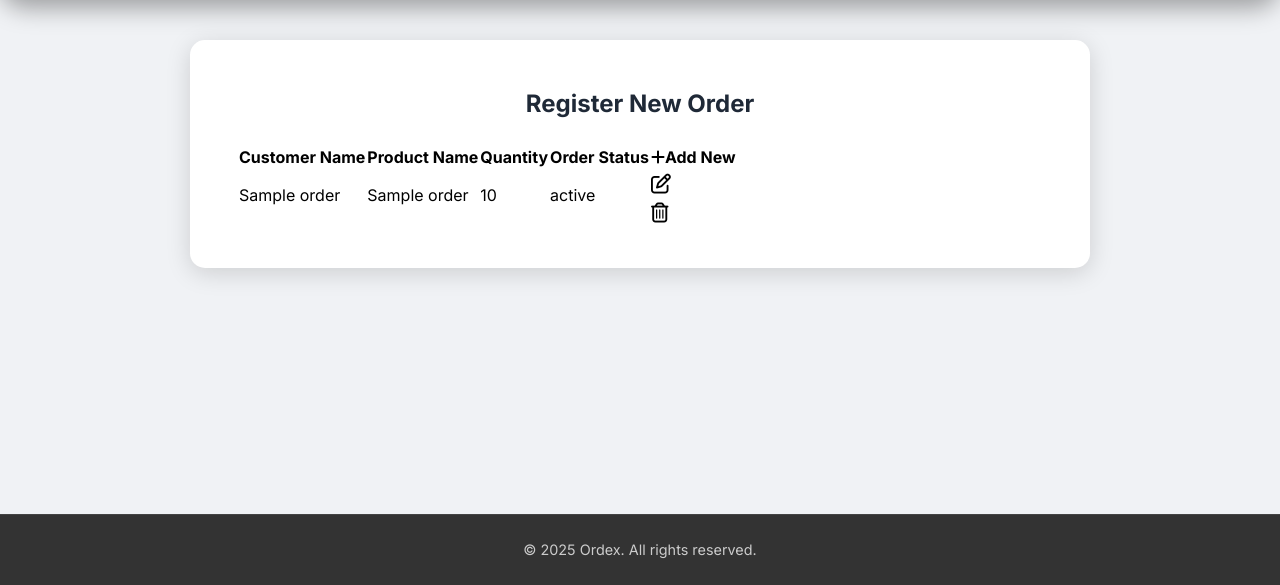
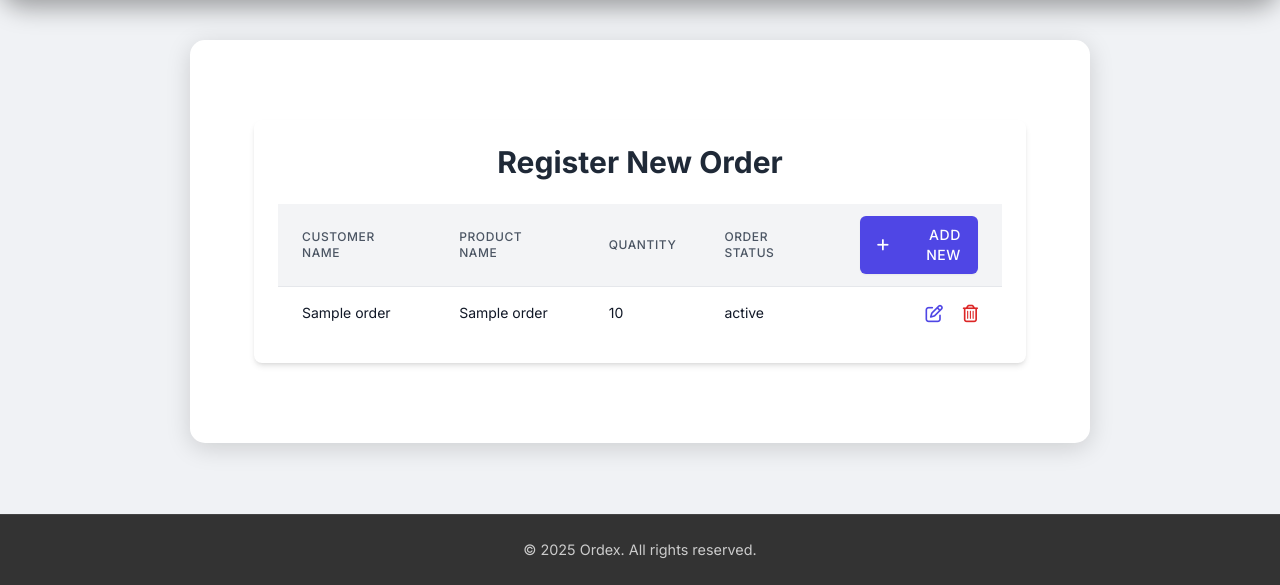
Before and after one commit to kushalmanshrestha789/ordex, a Django app: page /orders/lists/ in a window 1280 px wide. Shown: the part 215-800 px from the top of the page. Run offline with Django 5.2, Linux system fonts and the light colour scheme; tables that the repository leaves empty hold one stand-in row (values such as "Sample post"); some libraries are stand-ins or nearby versions.

Commit message:
order_list is applied with css

```diff
--- a/order_register/templates/order_register/base.html
+++ b/order_register/templates/order_register/base.html
@@ -31,7 +31,7 @@
   <!-- Main Content Wrapper -->
   <main class="main-content-wrapper">
     <div class="form-container">
-      <h2 class="text-2xl font-bold text-gray-800 mb-6 text-center">Register New Order</h2>
+      <!-- <h2 class="text-2xl font-bold text-gray-800 mb-6 text-center">Register New Order</h2> -->
 
        {% block content %}
       {% endblock content %}
--- a/order_register/templates/order_register/order_list.html
+++ b/order_register/templates/order_register/order_list.html
@@ -1,52 +1,54 @@
 {% extends "order_register/base.html" %}
+{% load crispy_forms_tags %}
+{% load tailwind_filters %}
 
 {% block content %}
-<table class="table table-borderless">
-    <thead class="border-bottom font-weight-bold">
+<div class="container mx-auto px-4 py-8">
+    <div class="bg-white shadow-md rounded-lg p-6">
+        <h2 class="text-3xl font-bold text-gray-800 mb-6 text-center">Register New Order</h2>
+
+        <div class="overflow-x-auto">
+            <table class="min-w-full bg-white">
+                <thead class="bg-gray-100 border-b border-gray-200">
                     <tr>
-            <th scope="col">Customer Name</th>
-            <th scope="col">Product Name</th>
-            <th scope="col">Quantity</th>
-            <th scope="col">Order Status</th>
-
-            <th scope="col">
-                <a href="{% url 'order_insert' %}" class="btn btn-outline-success">
-                    <i class="fas fa-plus"></i>Add New
+                        <th scope="col" class="px-6 py-3 text-left text-xs font-medium text-gray-600 uppercase tracking-wider">Customer Name</th>
+                        <th scope="col" class="px-6 py-3 text-left text-xs font-medium text-gray-600 uppercase tracking-wider">Product Name</th>
+                        <th scope="col" class="px-6 py-3 text-left text-xs font-medium text-gray-600 uppercase tracking-wider">Quantity</th>
+                        <th scope="col" class="px-6 py-3 text-left text-xs font-medium text-gray-600 uppercase tracking-wider">Order Status</th>
+                        <th scope="col" class="px-6 py-3 text-right text-xs font-medium text-gray-600 uppercase tracking-wider">
+                            <a href="{% url 'order_insert' %}" class="inline-flex items-center px-4 py-2 border border-transparent text-sm font-medium rounded-md shadow-sm text-white bg-indigo-600 hover:bg-indigo-700 focus:outline-none focus:ring-2 focus:ring-offset-2 focus:ring-indigo-500">
+                                <i class="fas fa-plus mr-2"></i>Add New
                             </a>
                         </th>
-
                     </tr>
                 </thead>
-
-    <tbody>
+                <tbody class="divide-y divide-gray-200">
                     {% for order in order_list %}
-        <tr>
-            <td>{{ order.customer_name }}</td>
-            <td>{{ order.product_name }}</td>
-            <td>{{ order.quantity }}</td>
-            <td>{{ order.order_status }}</td>
-
-
-
-            <td>
-             <a href="{% url 'order_update' order.order_id %}" class="btn text-secondary px-0">
+                    <tr class="hover:bg-gray-50">
+                        <td class="px-6 py-4 whitespace-nowrap text-sm text-gray-900">{{ order.customer_name }}</td>
+                        <td class="px-6 py-4 whitespace-nowrap text-sm text-gray-900">{{ order.product_name }}</td>
+                        <td class="px-6 py-4 whitespace-nowrap text-sm text-gray-900">{{ order.quantity }}</td>
+                        <td class="px-6 py-4 whitespace-nowrap text-sm text-gray-900">{{ order.order_status }}</td>
+                        <td class="px-6 py-4 whitespace-nowrap text-right text-sm font-medium">
+                            <a href="{% url 'order_update' order.order_id %}" class="text-indigo-600 hover:text-indigo-900 mr-4">
                                 <i class="far fa-edit fa-lg"></i>
                             </a>
-            <form action="{% url 'order_delete' order.order_id %}" method="post" class="d-inline">
+                            <form action="{% url 'order_delete' order.order_id %}" method="post" class="inline-block" onsubmit="return confirm('Are you sure you want to delete this order?');">
                                 {% csrf_token %}
-                <button type="submit" class="btn" onclick="return confirm('Are you sure you want to delete this order?');">
-                    <i class="far fa-trash-alt fa-lg text-danger float-right"></i>
+                                <button type="submit" class="text-red-600 hover:text-red-900">
+                                    <i class="far fa-trash-alt fa-lg"></i>
                                 </button>
                             </form>
-
                         </td>
                     </tr>
                     {% empty %}
                     <tr>
-            <td colspan="5" class="text-center">No orders found.</td>
+                        <td colspan="5" class="px-6 py-4 whitespace-nowrap text-center text-sm text-gray-500">No orders found.</td>
                     </tr>
                     {% endfor %}
+                </tbody>
             </table>
-
-
+        </div>
+    </div>
+</div>
 {% endblock content %}
```
Lines whose indentation alone changed are shown as unchanged.
